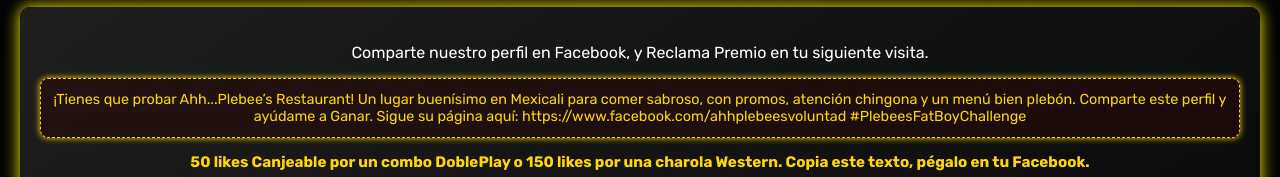
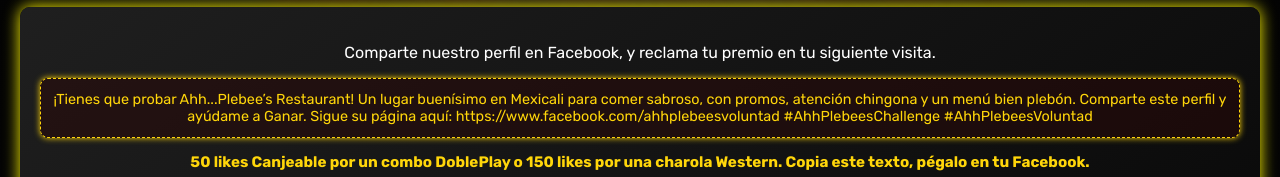
Before and after one commit to LACMMXLI/ahhplebees, a plain HTML site: page index.html in a window 1280 px wide. Shown: the part 221-398 px from the top of the page. Drawn offline with Linux system fonts and the light colour scheme.

Commit message:
Update index.html
actulizacion

```diff
--- a/index.html
+++ b/index.html
@@ -136,11 +136,11 @@
   <img src="logo.png" alt="Logo Ahh Plebee's" class="logo">
   <h1>¡Comparte y gana <span class="highlight">Producto Gratis</span> en Ahh...Plebee's !!!</h1>
   <div class="card">
-    <p>Comparte nuestro perfil en Facebook, y Reclama Premio en tu siguiente visita.</p>
+    <p>Comparte nuestro perfil en Facebook, y reclama tu premio en tu siguiente visita.</p>
     <div class="copy-box">
       ¡Tienes que probar Ahh...Plebee’s Restaurant! Un lugar buenísimo en Mexicali para comer sabroso, con promos, atención chingona y un menú bien plebón. Comparte este perfil y ayúdame a Ganar.
       Sigue su página aquí: https://www.facebook.com/ahhplebeesvoluntad
-      #PlebeesFatBoyChallenge
+      #AhhPlebeesChallenge #AhhPlebeesVoluntad
     </div>
     <div class="instructions">50 likes Canjeable por un combo DoblePlay o 150 likes por una charola Western. Copia este texto, pégalo en tu Facebook.</div>
     <a href="https://www.facebook.com/ahhplebeesvoluntad" target="_blank" class="btn"><i class="fab fa-facebook-square"></i> Ir al perfil de Facebook</a>
```
